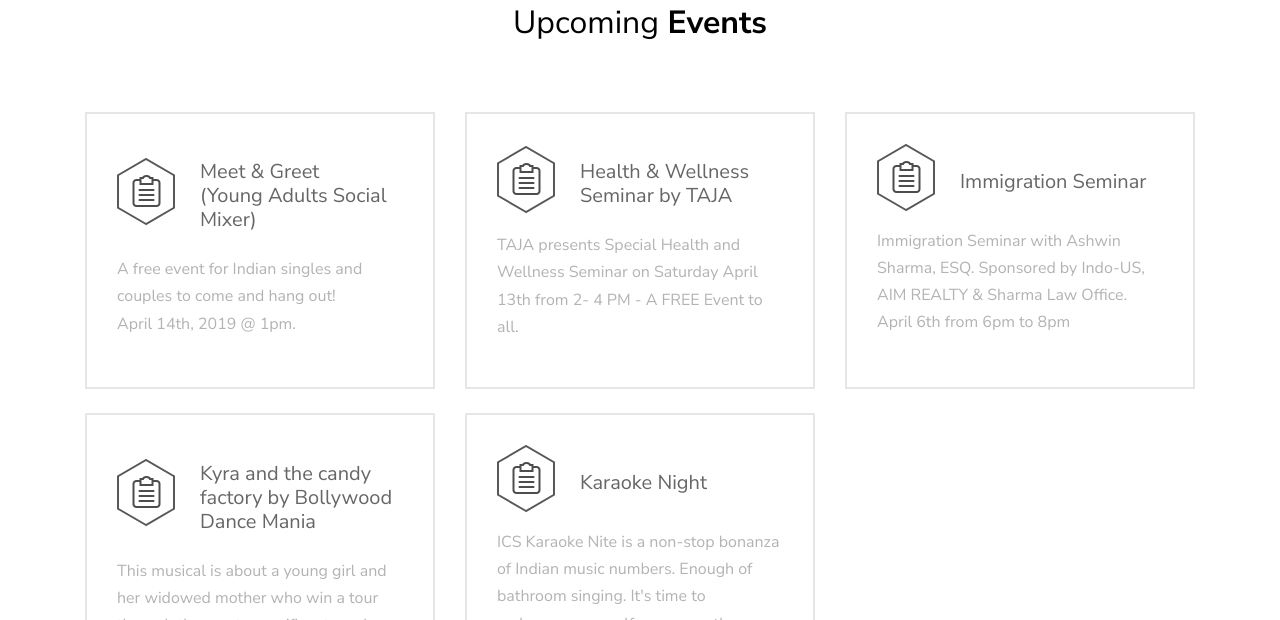
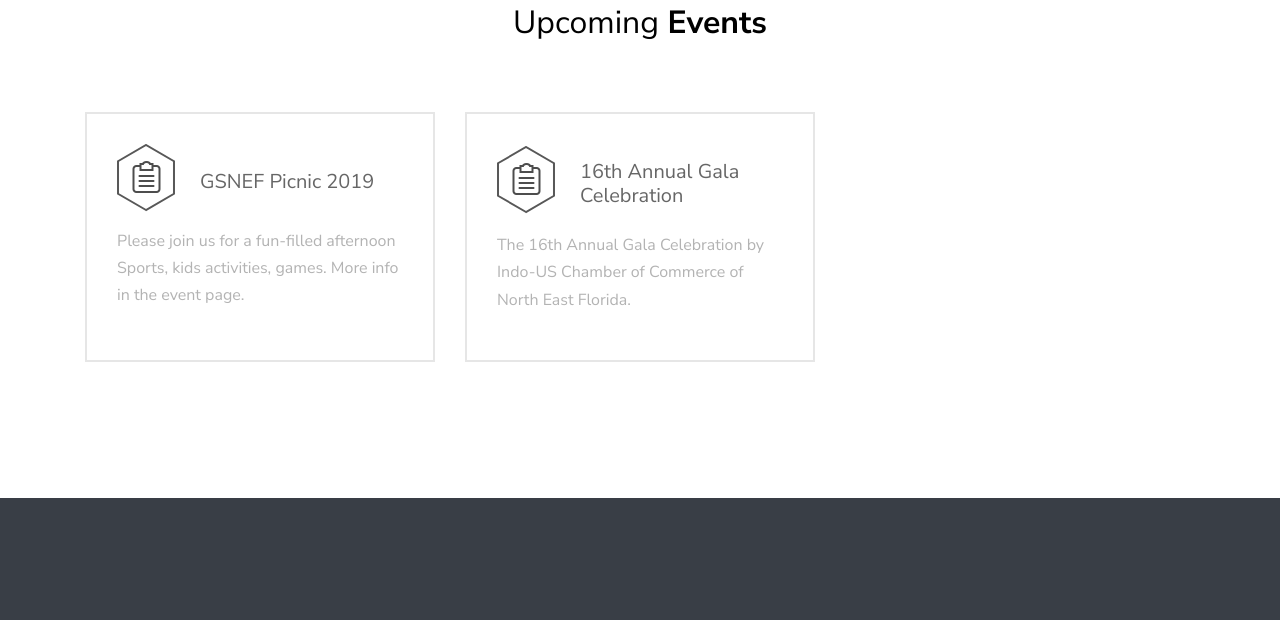
Before and after one commit to indiansinjacksonville/indiansinjacksonville.github.io, a plain HTML site: page index.html in a window 1280 px wide. Shown: the part 1970-2590 px from the top of the page. Drawn offline with Linux system fonts and the light colour scheme; files whose address does not match are found by name.

Commit message:
Add files via upload

```diff
--- a/index.html
+++ b/index.html
@@ -307,23 +307,7 @@
         </div>
 
         <div class="nonloop-block-4 owl-carousel" data-aos="fade">
-          <div class="item col-md-8 mx-auto">
-            <div class="block-38 text-center bg-white p-4">
-              <div class="block-38-img">
-                <div class="block-38-header">
-                  <!-- MOVIE IMAGES -->
-                  <img src="images/person_3.jpg" alt="Image placeholder">
-                  <h1 >Romeo Akbar Walter</h1>
-                  <p class="block-38-subheading">Now playing @ AMC Regency 24</p>
-                </div>
-                <h4><span class="unit-3-icon icon fl-bigmug-line-clipboard68"> 12:30pm, 3:40pm, 7:05pm & 10:20pm</span></h4>
-                <div class="block-38-body">
-                  <p>Romeo Akbar Walter (RAW) is a spy thriller that is set against the backdrop of the Indo-Pakistani War of 1971. The film, which is inspired by true events, is directed by Robby Grewal.</p>
-                </div>
-              </div>
-            </div>
 
-          </div>
 
           <div class="item col-md-8 mx-auto">
             <div class="block-38 text-center bg-white p-4">
@@ -374,6 +358,8 @@
           </div>
         </div>
         <div class="row hosting">
+
+
           <div class="col-md-6 col-lg-4 mb-5 mb-lg-4"> <!-- < data-aos="fade" data-aos-delay="100"> -->
 
             <div class="unit-3 h-100 bg-white">
@@ -384,10 +370,11 @@
                     <path fill-rule="evenodd" stroke-width="2px" stroke-linecap="butt" stroke-linejoin="miter" fill="none" d="M29.000,66.000 L1.012,49.750 L1.012,17.250 L29.000,1.000 L56.988,17.250 L56.988,49.750 L29.000,66.000 Z"></path>
                   </svg><span class="unit-3-icon icon fl-bigmug-line-clipboard68"></span>
                 </div>
-                <h2 class="h5"><a href="https://www.facebook.com/events/2703641166375245/" target=_blank>Meet & Greet <br> (Young Adults Social Mixer)</h2></a>
+                <h2 class="h5"><a href="https://www.facebook.com/events/782089665510602/" target=_blank>GSNEF Picnic 2019</h2></a>
               </div>
               <div class="unit-3-body">
-                <p>A free event for Indian singles and couples to come and hang out! <br> April 14th, 2019 @ 1pm. </p>
+                <p>Please join us for a fun-filled afternoon
+Sports, kids activities, games. More info in the event page.</p>
               </div>
             </div>
 
@@ -402,67 +389,10 @@
                     <path fill-rule="evenodd" stroke-width="2px" stroke-linecap="butt" stroke-linejoin="miter" fill="none" d="M29.000,66.000 L1.012,49.750 L1.012,17.250 L29.000,1.000 L56.988,17.250 L56.988,49.750 L29.000,66.000 Z"></path>
                   </svg><span class="unit-3-icon icon fl-bigmug-line-clipboard68"></span>
                 </div>
-                <h2 class="h5"><a href="https://www.facebook.com/events/260586908213859/" target=_blank>Health & Wellness Seminar by TAJA</h2></a>
+                <h2 class="h5"><a href="https://www.facebook.com/events/445717099533190/" target=_blank>16th Annual Gala Celebration</h2></a>
               </div>
               <div class="unit-3-body">
-                <p>TAJA presents Special Health and Wellness Seminar on Saturday April 13th from 2- 4 PM - A FREE  Event to all.</p>
-              </div>
-            </div>
-
-          </div>
-          <div class="col-md-6 col-lg-4 mb-5 mb-lg-4"> <!-- < data-aos="fade" data-aos-delay="100"> -->
-
-            <div class="unit-3 h-100 bg-white">
-
-              <div class="d-flex align-items-center mb-3 unit-3-heading">
-                <div class="unit-3-icon-wrap mr-4">
-                  <svg class="unit-3-svg" xmlns="http://www.w3.org/2000/svg" width="59px" height="68px">
-                    <path fill-rule="evenodd" stroke-width="2px" stroke-linecap="butt" stroke-linejoin="miter" fill="none" d="M29.000,66.000 L1.012,49.750 L1.012,17.250 L29.000,1.000 L56.988,17.250 L56.988,49.750 L29.000,66.000 Z"></path>
-                  </svg><span class="unit-3-icon icon fl-bigmug-line-clipboard68" target=_blank></span>
-                </div>
-                <h2 class="h5"><a href="https://www.facebook.com/events/781300512226449/">Immigration Seminar</h2></a>
-              </div>
-              <div class="unit-3-body">
-                <p>Immigration Seminar with Ashwin Sharma, ESQ. Sponsored by Indo-US, AIM REALTY & Sharma Law Office. April 6th from 6pm to 8pm</p>
-              </div>
-            </div>
-
-          </div>
-
-          <div class="col-md-6 col-lg-4 mb-5 mb-lg-4"> <!-- < data-aos="fade" data-aos-delay="100"> -->
-
-            <div class="unit-3 h-100 bg-white">
-
-              <div class="d-flex align-items-center mb-3 unit-3-heading">
-                <div class="unit-3-icon-wrap mr-4">
-                  <svg class="unit-3-svg" xmlns="http://www.w3.org/2000/svg" width="59px" height="68px">
-                    <path fill-rule="evenodd" stroke-width="2px" stroke-linecap="butt" stroke-linejoin="miter" fill="none" d="M29.000,66.000 L1.012,49.750 L1.012,17.250 L29.000,1.000 L56.988,17.250 L56.988,49.750 L29.000,66.000 Z"></path>
-                  </svg><span class="unit-3-icon icon fl-bigmug-line-clipboard68"></span>
-                </div>
-                <h2 class="h5"><a href="https://www.facebook.com/events/158834971717361/" target=_blank>Kyra and the candy factory by Bollywood Dance Mania</h2></a>
-              </div>
-              <div class="unit-3-body">
-                <p>This musical is about a young girl and her widowed
-mother who win a tour through the most magnificent candy factory in the world, led by the world's
-most unusual candy maker. April 14th</p>
-              </div>
-            </div>
-
-          </div>
-          <div class="col-md-6 col-lg-4 mb-5 mb-lg-4"> <!-- < data-aos="fade" data-aos-delay="100"> -->
-
-            <div class="unit-3 h-100 bg-white">
-
-              <div class="d-flex align-items-center mb-3 unit-3-heading">
-                <div class="unit-3-icon-wrap mr-4">
-                  <svg class="unit-3-svg" xmlns="http://www.w3.org/2000/svg" width="59px" height="68px">
-                    <path fill-rule="evenodd" stroke-width="2px" stroke-linecap="butt" stroke-linejoin="miter" fill="none" d="M29.000,66.000 L1.012,49.750 L1.012,17.250 L29.000,1.000 L56.988,17.250 L56.988,49.750 L29.000,66.000 Z"></path>
-                  </svg><span class="unit-3-icon icon fl-bigmug-line-clipboard68"></span>
-                </div>
-                <h2 class="h5"><a href="https://www.facebook.com/events/2341943499169444/" target=_blank>Karaoke Night</h2></a>
-              </div>
-              <div class="unit-3-body">
-                <p>ICS Karaoke Nite is a non-stop bonanza of Indian music numbers. Enough of bathroom singing. It's time to embarrass yourself or annoy others. April 6th.  </p>
+                <p> The 16th Annual Gala Celebration by Indo-US Chamber of Commerce of North East Florida. </p>
               </div>
             </div>
 
```
